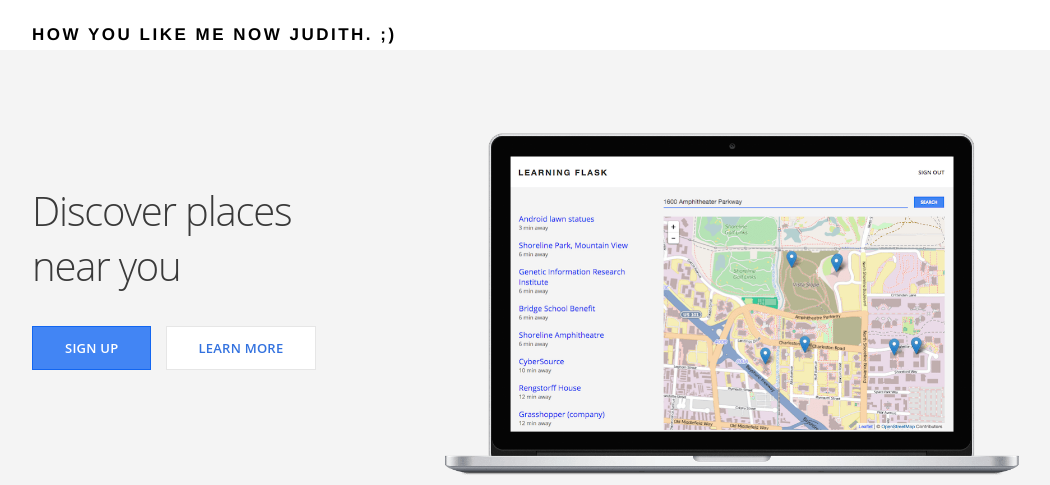
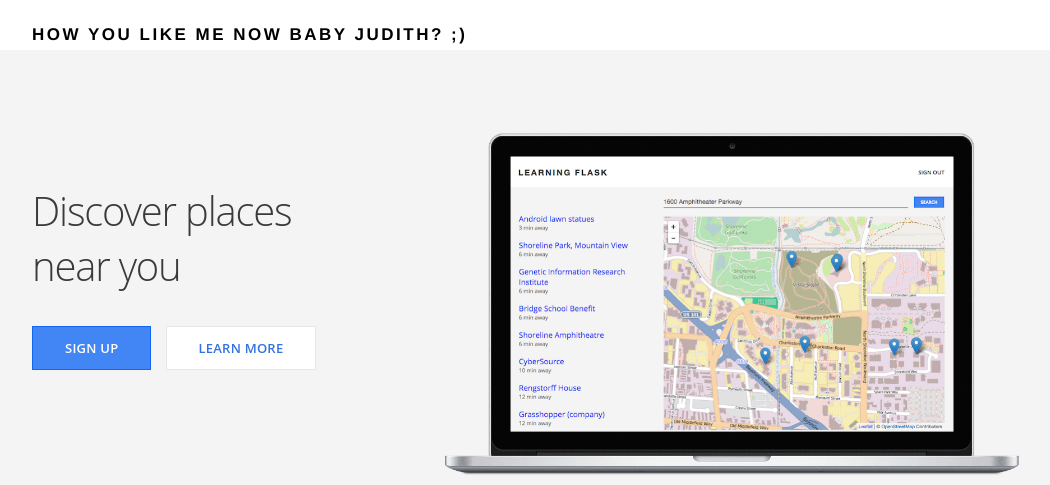
Before and after one commit to dafer98/learning-flask, a Flask app: page / in a window 1280 px wide. Shown: the top 485 px of the page, without its empty margins (108-1158 px from the left). Run offline with Flask 2, Linux system fonts and the light colour scheme; some web fonts are replaced.

Commit message:
correct judith

```diff
--- a/templates/layout.html
+++ b/templates/layout.html
@@ -8,7 +8,7 @@
 <body>
     <header>
         <div class="container">
-            <h1 class="title">How you like me now Judith. ;)</h1>
+            <h1 class="title">How you like me now baby Judith? ;)</h1>
         </div>
     </header>
 
```
